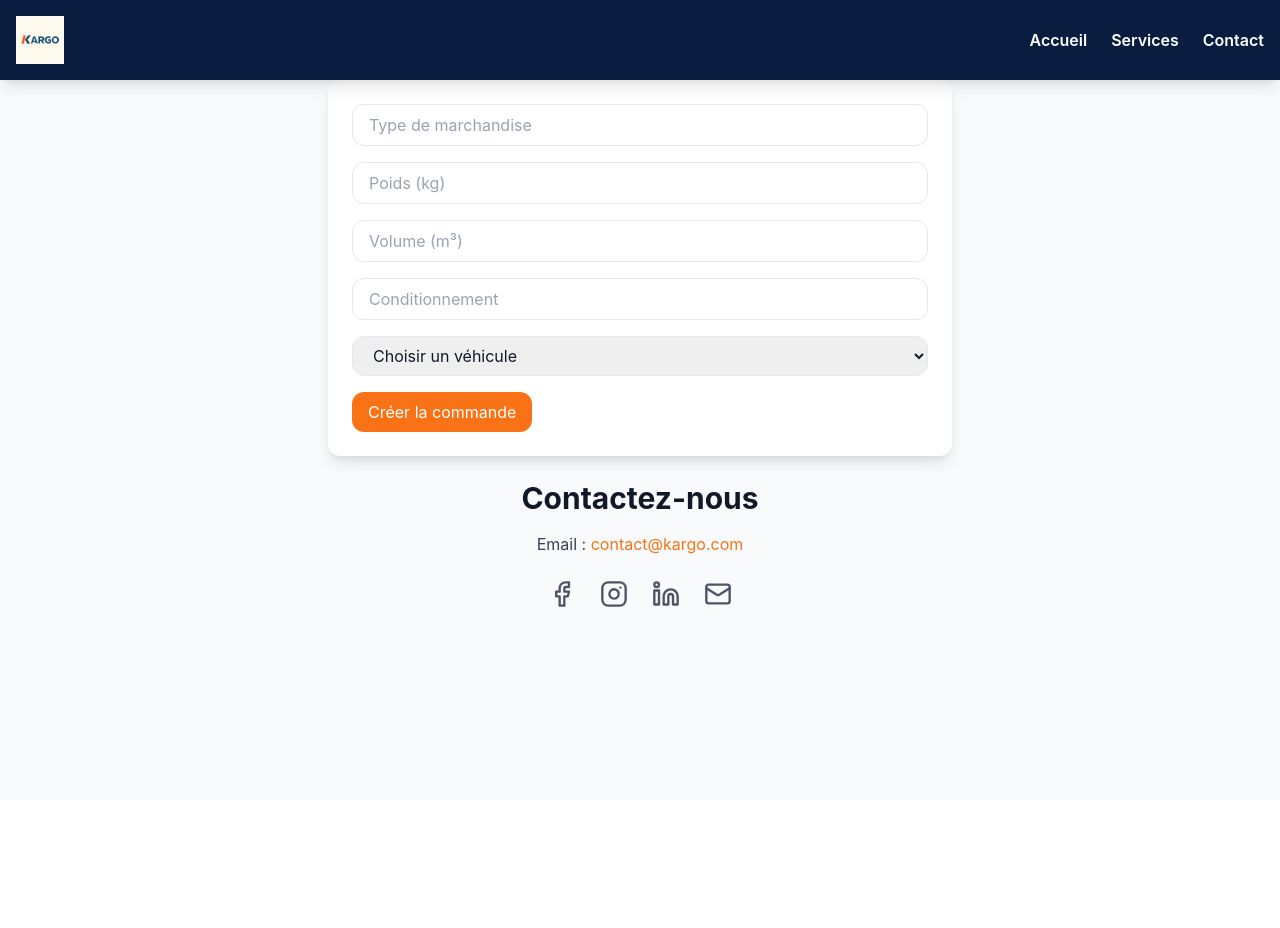
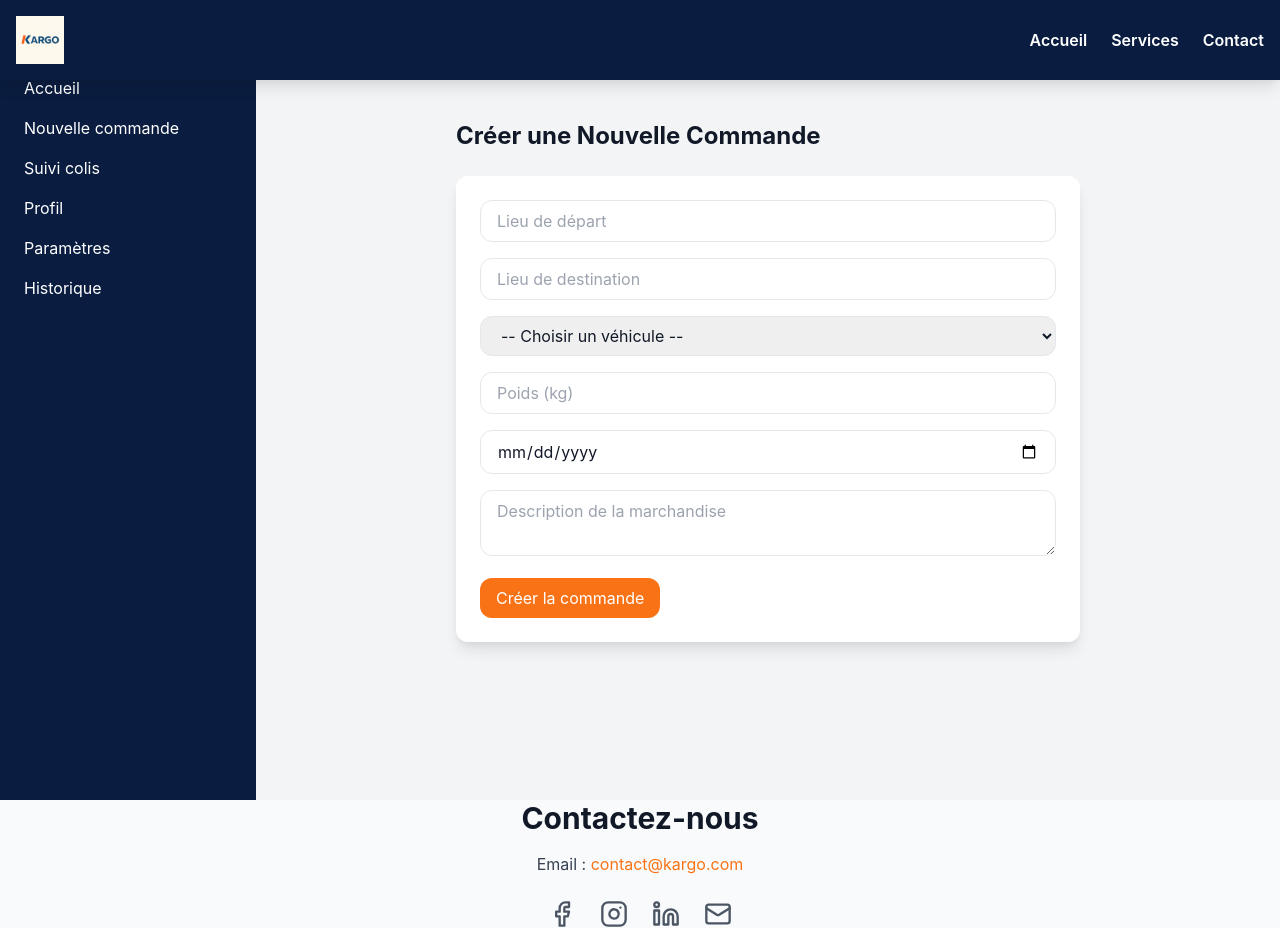
Before and after one commit to nerdymiso/react-kargo-complet, a React (Vite) app: page /NewOrder in a window 1280 px wide. Before the commit the page ends 800 px from the top, so only its background shows below. Built offline with nearby package versions, Linux system fonts and the light colour scheme.

Commit message:
neworder updates

```diff
--- a/src/App.jsx
+++ b/src/App.jsx
@@ -13,6 +13,8 @@ import NewOrder from "./pages/NewOrder";
 import OrdersTracking from "./pages/OrdersTracking";
 import Profile from "./pages/Profile";
 import Settings from "./pages/Settings";
+import DriverHistory from "./pages/DriverHistory";
+
 
 function App() {
   return (
@@ -32,6 +34,7 @@ function App() {
         <Route path="/OrdersTracking" element={<OrdersTracking />} />
         <Route path="/Profile" element={<Profile />} />
         <Route path="/Settings" element={<Settings />} />
+        <Route path="/DriverHistory" element={<DriverHistory />} />
       </Routes>
 
        <Contact />
--- a/src/components/Sidebar.jsx
+++ b/src/components/Sidebar.jsx
@@ -12,6 +12,7 @@ function Sidebar() {
         <Link to="/OrdersTracking" className="hover:text-orange-400">Suivi colis</Link>
         <Link to="/Profile" className="hover:text-orange-400">Profil</Link>
         <Link to="/Settings" className="hover:text-orange-400">Paramètres</Link>
+        <Link to="/DriverHistory" className="hover:text-orange-400">Historique</Link>
       </nav>
     </aside>
   );
--- a/src/pages/ClientDashboard.jsx
+++ b/src/pages/ClientDashboard.jsx
@@ -1,4 +1,3 @@
-// pages/dashboard/ClientDashboard.jsx
 import DashboardLayout from "../components/DashboardLayout";
 //import NavbarDashboard from "../components/NavbarDashboard";
 import { Package, Truck, PlusCircle } from "lucide-react";
@@ -44,7 +43,7 @@ function ClientDashboard() {
       {/* Bouton nouvelle commande */}
       <div className="flex justify-end mb-6">
         <Link
-          to="/dashboard/new-order"
+          to="/NewOrder"
           className="flex items-center gap-2 bg-orange-500 text-white px-4 py-2 rounded-lg hover:bg-orange-600 transition"
         >
           <PlusCircle size={20} />
--- /dev/null
+++ b/src/pages/DriverHistory.jsx
@@ -0,0 +1,50 @@
+import { useState } from "react";
+import DashboardLayout from "../components/DashboardLayout";
+import { History } from "lucide-react";
+
+function DriverHistory() {
+  const [pastDeliveries] = useState([
+    {
+      id: 1,
+      client: "Entreprise A",
+      marchandises: "Électroniques",
+      adresse: "Alger → Oran",
+      date: "02/09/2025",
+    },
+    {
+      id: 2,
+      client: "Entreprise B",
+      marchandises: "Textiles",
+      adresse: "Alger → Tizi Ouzou",
+      date: "05/09/2025",
+    },
+  ]);
+
+  return (
+    <DashboardLayout>
+      <h1 className="text-2xl font-bold mb-6 flex items-center gap-2">
+        <History className="w-6 h-6 text-orange-500" /> Missions passées
+      </h1>
+
+      <div className="grid gap-4">
+        {pastDeliveries.length === 0 ? (
+          <p className="text-gray-500">Aucune mission terminée pour l’instant ✅</p>
+        ) : (
+          pastDeliveries.map((d) => (
+            <div
+              key={d.id}
+              className="p-4 bg-white shadow rounded-lg border-l-4 border-green-500"
+            >
+              <p className="font-semibold">{d.client}</p>
+              <p className="text-gray-600">{d.marchandises}</p>
+              <p className="text-sm text-gray-500">{d.adresse}</p>
+              <p className="text-xs text-gray-400">Livrée le {d.date}</p>
+            </div>
+          ))
+        )}
+      </div>
+    </DashboardLayout>
+  );
+}
+
+export default DriverHistory;
--- a/src/pages/NewOrder.jsx
+++ b/src/pages/NewOrder.jsx
@@ -1,71 +1,113 @@
 // src/pages/NewOrder.jsx
 import { useState } from "react";
+import DashboardLayout from "../components/DashboardLayout";
 
 function NewOrder() {
-  const [order, setOrder] = useState({
-    type: "",
+  const [formData, setFormData] = useState({
+    departure: "",
+    destination: "",
+    vehicle: "",
+    description: "",
     weight: "",
-    volume: "",
-    packaging: "",
-    vehicle: "",
+    date: "",
   });
 
+  const vehicles = [
+    { category: "Utilitaires légers", options: ["Moto", "Scooter cargo", "Triporteur"] },
+    { category: "Véhicules légers", options: ["Voiture", "Pick-up"] },
+    { category: "Camions moyens", options: ["Fourgon", "Camion benne", "Camion frigorifique"] },
+    { category: "Camions lourds", options: ["Semi-remorque", "Porte-conteneurs"] },
+  ];
+
   const handleChange = (e) => {
-    setOrder({ ...order, [e.target.name]: e.target.value });
+    setFormData({
+      ...formData,
+      [e.target.name]: e.target.value,
+    });
   };
 
   const handleSubmit = (e) => {
     e.preventDefault();
-    console.log("Nouvelle commande:", order);
+    console.log("Nouvelle commande :", formData);
+    alert("Commande créée avec succès !");
   };
 
   return (
+    <DashboardLayout>
       <div className="p-6 max-w-2xl mx-auto">
-      <h1 className="text-2xl font-bold mb-6">Nouvelle Commande</h1>
-      <form onSubmit={handleSubmit} className="space-y-4 bg-white shadow-lg rounded-xl p-6">
+        <h1 className="text-2xl font-bold mb-6">Créer une Nouvelle Commande</h1>
+        <form
+          onSubmit={handleSubmit}
+          className="space-y-4 bg-white p-6 shadow-lg rounded-xl"
+        >
           <input
             type="text"
-          name="type"
-          value={order.type}
+            name="departure"
+            value={formData.departure}
             onChange={handleChange}
             className="w-full px-4 py-2 border rounded-lg"
-          placeholder="Type de marchandise"
+            placeholder="Lieu de départ"
+            required
           />
           <input
             type="text"
+            name="destination"
+            value={formData.destination}
+            onChange={handleChange}
+            className="w-full px-4 py-2 border rounded-lg"
+            placeholder="Lieu de destination"
+            required
+          />
+
+          {/* Select véhicules */}
+          <select
+            name="vehicle"
+            value={formData.vehicle}
+            onChange={handleChange}
+            className="w-full px-4 py-2 border rounded-lg"
+            required
+          >
+            <option value="">-- Choisir un véhicule --</option>
+            {vehicles.map((group, index) => (
+              <optgroup key={index} label={group.category}>
+                {group.options.map((v, i) => (
+                  <option key={i} value={v}>
+                    {v}
+                  </option>
+                ))}
+              </optgroup>
+            ))}
+          </select>
+
+          {/* Poids */}
+          <input
+            type="number"
             name="weight"
-          value={order.weight}
+            value={formData.weight}
             onChange={handleChange}
             className="w-full px-4 py-2 border rounded-lg"
             placeholder="Poids (kg)"
           />
+
+          {/* Date */}
           <input
-          type="text"
-          name="volume"
-          value={order.volume}
+            type="date"
+            name="date"
+            value={formData.date}
             onChange={handleChange}
             className="w-full px-4 py-2 border rounded-lg"
-          placeholder="Volume (m³)"
+            required
           />
-        <input
-          type="text"
-          name="packaging"
-          value={order.packaging}
+
+          {/* Description */}
+          <textarea
+            name="description"
+            value={formData.description}
             onChange={handleChange}
             className="w-full px-4 py-2 border rounded-lg"
-          placeholder="Conditionnement"
+            placeholder="Description de la marchandise"
           />
-        <select
-          name="vehicle"
-          value={order.vehicle}
-          onChange={handleChange}
-          className="w-full px-4 py-2 border rounded-lg"
-        >
-          <option value="">Choisir un véhicule</option>
-          <option value="van">Camionnette</option>
-          <option value="truck">Camion</option>
-          <option value="pickup">Pickup</option>
-        </select>
+
           <button
             type="submit"
             className="bg-orange-500 text-white px-4 py-2 rounded-lg hover:bg-orange-600 transition"
@@ -74,6 +116,7 @@ function NewOrder() {
           </button>
         </form>
       </div>
+    </DashboardLayout>
   );
 }
 
--- a/src/pages/Profile.jsx
+++ b/src/pages/Profile.jsx
@@ -1,5 +1,8 @@
 // src/pages/Profile.jsx
 import { useState } from "react";
+import DashboardLayout from "../components/DashboardLayout";
+import { User as UserIcon } from "lucide-react";
+
 
 function Profile() {
   const [user, setUser] = useState({
@@ -19,8 +22,10 @@ function Profile() {
   };
 
   return (
+    <DashboardLayout>
      <div className="p-6 max-w-2xl mx-auto">
-      <h1 className="text-2xl font-bold mb-6">Mon Profil</h1>
+        <h1 className="text-2xl font-bold mb-6 flex items-center gap-2">
+         <UserIcon className="w-6 h-6 text-orange-500" /> Mon Profil</h1>
          <form onSubmit={handleSave} className="space-y-4 bg-white p-6 shadow-lg rounded-xl">
            <input
              type="text"
@@ -62,6 +67,7 @@ function Profile() {
         </button>
       </form>
     </div>
+    </DashboardLayout>
   );
 }
 
--- a/src/pages/Settings.jsx
+++ b/src/pages/Settings.jsx
@@ -1,5 +1,7 @@
 // src/pages/Settings.jsx
 import { useState } from "react";
+import DashboardLayout from "../components/DashboardLayout";
+import { Settings as SettingsIcon } from "lucide-react";
 
 function Settings() {
   const [password, setPassword] = useState("");
@@ -11,9 +13,17 @@ function Settings() {
   };
 
   return (
+    <DashboardLayout>
       <div className="p-6 max-w-xl mx-auto">
-      <h1 className="text-2xl font-bold mb-6">Paramètres du Compte</h1>
-      <form onSubmit={handleSave} className="space-y-4 bg-white p-6 shadow-lg rounded-xl">
+        <h1 className="text-2xl font-bold mb-6 flex items-center gap-2">
+          <SettingsIcon className="w-6 h-6 text-orange-500" />
+          Paramètres du Compte
+        </h1>
+
+        <form
+          onSubmit={handleSave}
+          className="space-y-4 bg-white p-6 shadow-lg rounded-xl"
+        >
           <input
             type="password"
             value={password}
@@ -36,6 +46,7 @@ function Settings() {
           </button>
         </form>
       </div>
+    </DashboardLayout>
   );
 }
 
```
Also changed, not shown: src/pages/DriverDashboard.jsx (+19 -17 lines). Lines whose indentation alone changed are shown as unchanged.
